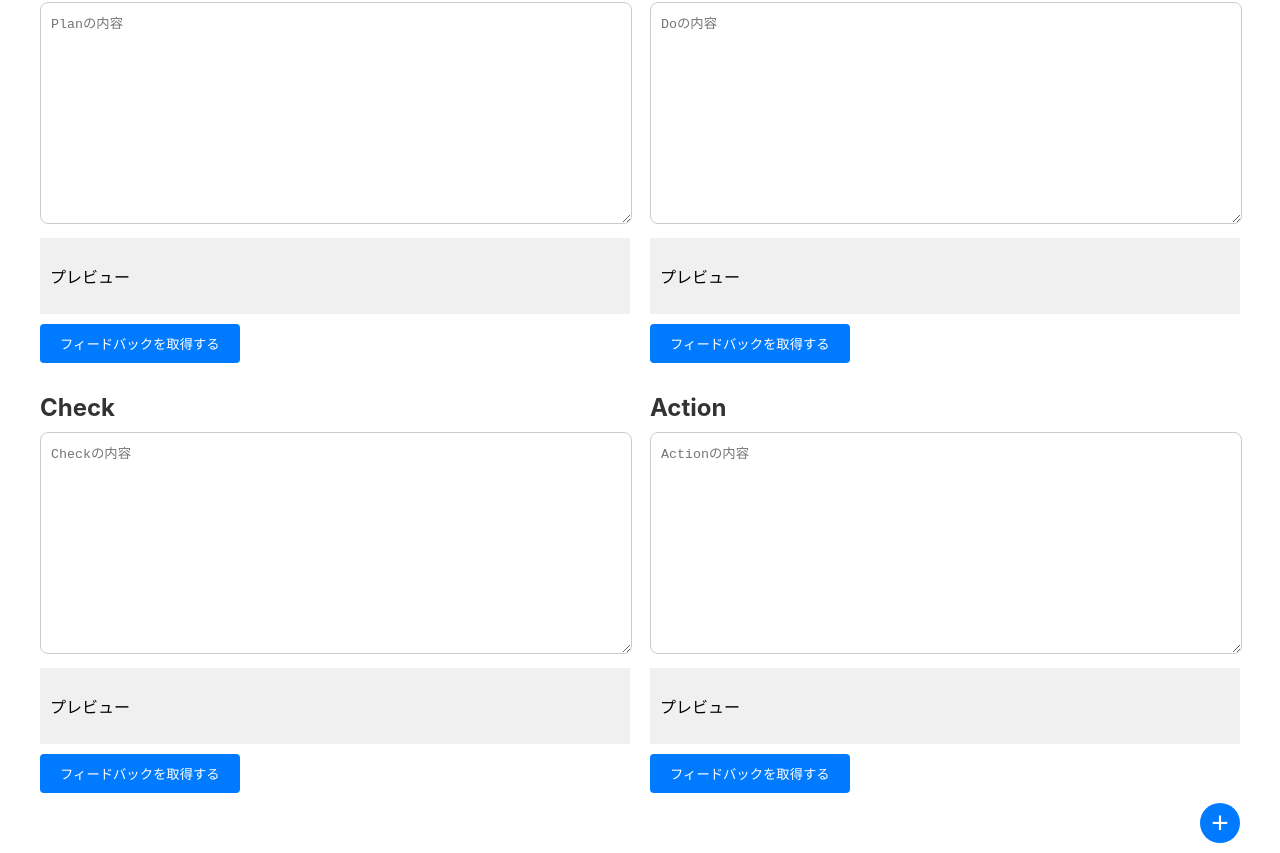
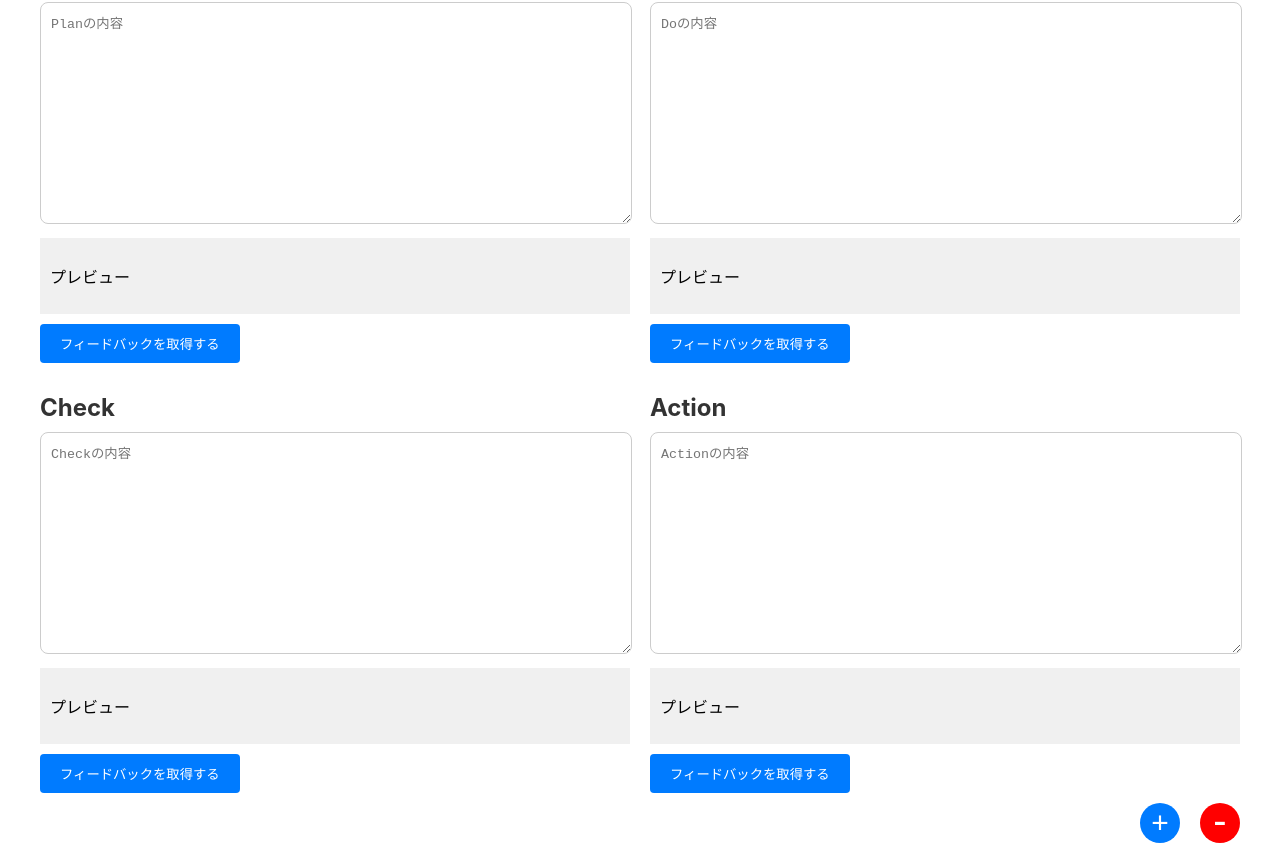
Before and after one commit to apprentice-team-3/DEV2, a React (Create React App) app in the folder nippo-kun/: page / in a window 1280 px wide. Shown: the part 168-1021 px from the top of the page. Built offline with nearby package versions, Linux system fonts and the light colour scheme.

Commit message:
minusボタンコンポーネントを追加

```diff
--- a/nippo-kun/src/components/buttons/add/index.css
+++ b/nippo-kun/src/components/buttons/add/index.css
@@ -9,6 +9,9 @@
   margin-bottom: 10px;
   transition: background-color 0.3s ease-in-out;
   position: relative;
+
+  &.add {
+    background-color: #007bff;
 
     &:hover {
       background-color: #0056b3;
@@ -23,9 +26,4 @@
       transform: translate(-50%, -50%);
     }
   }
-
-.multi__button__container {
-  display: flex;
-  justify-content: flex-end;
-  padding: 0 40px;
 }
--- a/nippo-kun/src/components/buttons/add/index.jsx
+++ b/nippo-kun/src/components/buttons/add/index.jsx
@@ -1,11 +1,7 @@
 import "./index.css";
 
 const Add = ({ onClick }) => {
-  return (
-    <div className="multi__button__container">
-      <button className="multi__button add" onClick={onClick}></button>
-    </div>
-  );
+  return <button className="multi__button add" onClick={onClick}></button>;
 };
 
 export default Add;
--- a/nippo-kun/src/components/buttons/minus/index.css
+++ b/nippo-kun/src/components/buttons/minus/index.css
@@ -0,0 +1,29 @@
+.multi__button {
+  display: block;
+  color: white;
+  padding: 20px 20px;
+  border: none;
+  border-radius: 50%;
+  cursor: pointer;
+  margin-bottom: 10px;
+  transition: background-color 0.3s ease-in-out;
+  position: relative;
+
+  &.minus {
+    background-color: #ff0000;
+
+    &:hover {
+      background-color: #b20000;
+    }
+
+    &::after {
+      content: "-";
+      display: block;
+      position: absolute;
+      top: 50%;
+      left: 50%;
+      font-size: 40px;
+      transform: translate(-50%, -55%);
+    }
+  }
+}
--- a/nippo-kun/src/components/buttons/minus/index.jsx
+++ b/nippo-kun/src/components/buttons/minus/index.jsx
@@ -0,0 +1,7 @@
+import "./index.css";
+
+const Minus = ({ onClick }) => {
+  return <button className="multi__button minus" onClick={onClick}></button>;
+};
+
+export default Minus;
--- a/nippo-kun/src/components/pdca/index.css
+++ b/nippo-kun/src/components/pdca/index.css
@@ -5,3 +5,10 @@
   grid-column-gap: 20px;
   padding-top: 0px;
 }
+
+.button__wrapper {
+  display: flex;
+  justify-content: flex-end;
+  gap: 20px;
+  padding: 0 40px;
+}
--- a/nippo-kun/src/components/pdca/index.js
+++ b/nippo-kun/src/components/pdca/index.js
@@ -1,4 +1,5 @@
 import Add from "../buttons/add";
+import Minus from "../buttons/minus";
 import "./index.css";
 import Single from "./single";
 
@@ -11,7 +12,10 @@ export default function PDCA() {
         <Single title="Check" placeholder="Checkの内容" order={"Check"} />
         <Single title="Action" placeholder="Actionの内容" order={"Action"} />
       </section>
-      <Add />
+      <div className="button__wrapper">
+        <Add />
+        <Minus />
+      </div>
     </>
   );
 }
```
Lines whose indentation alone changed are shown as unchanged.
